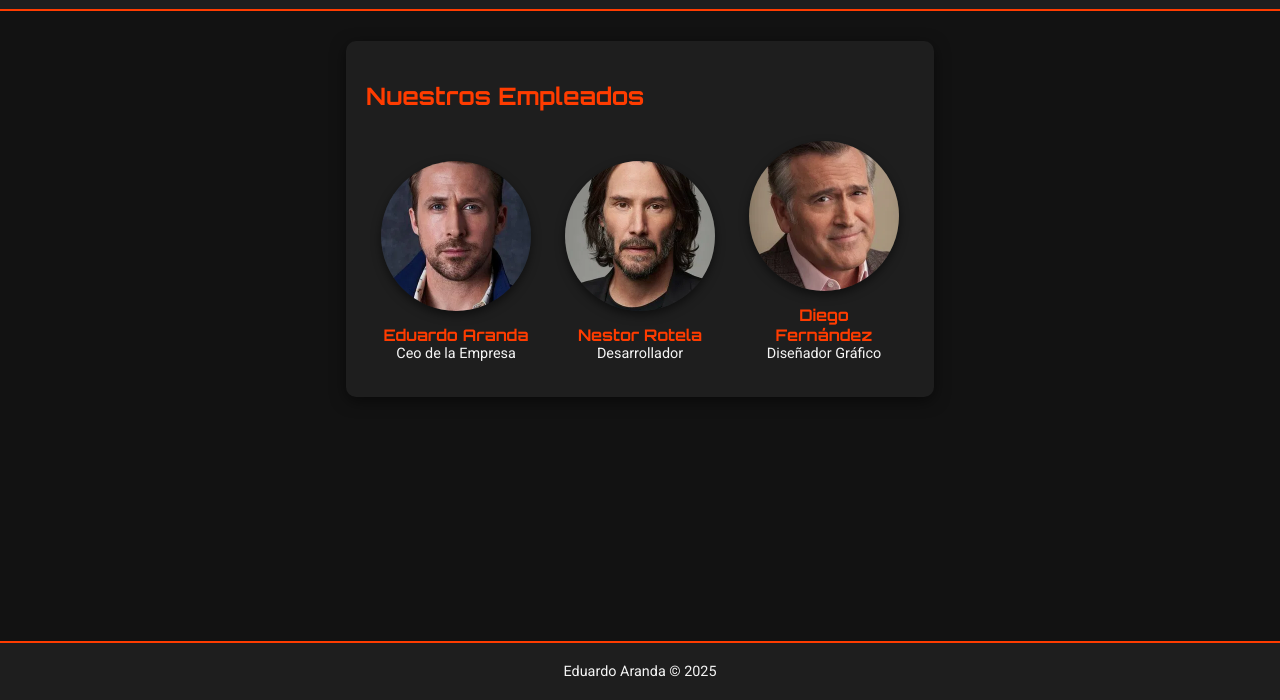
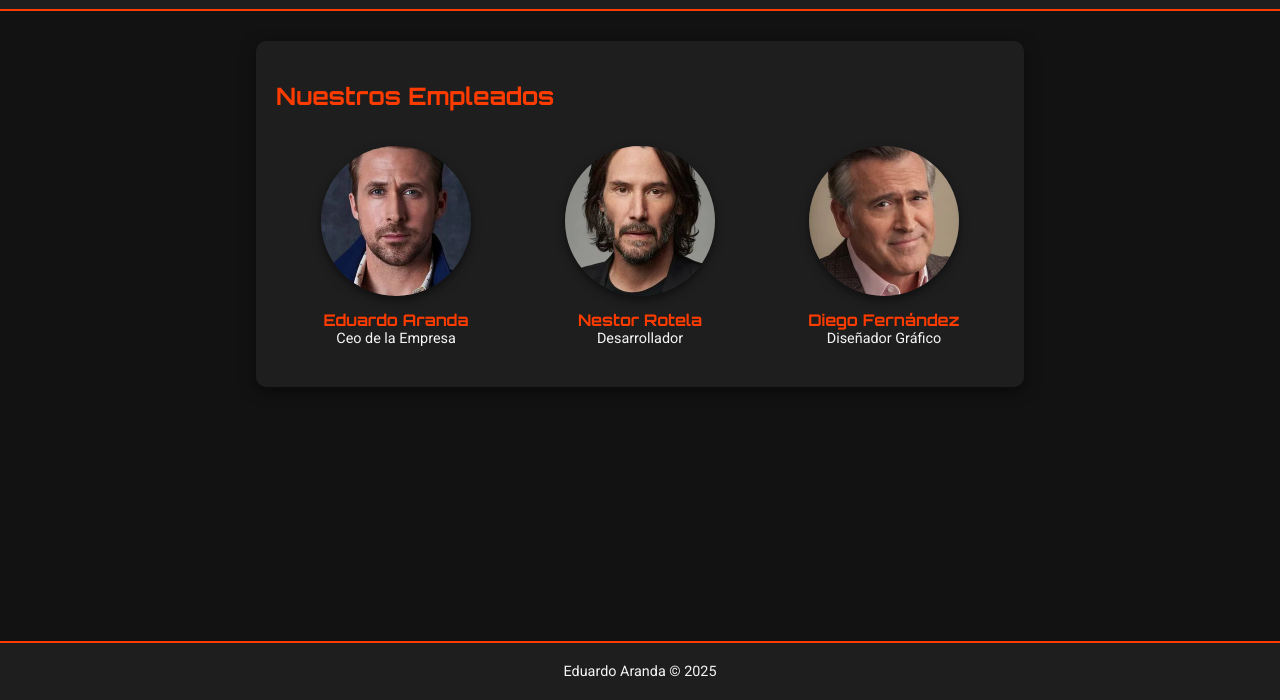
Before and after one commit to ArdoSnake/Tarea1_5-11-2025, a plain HTML site: page pagina 2.html in a window 1280 px wide. Shown: the part 100-800 px from the top of the page. Drawn offline with Linux system fonts and the light colour scheme.

Commit message:
Update estilos.css

```diff
--- a/static/estilos.css
+++ b/static/estilos.css
@@ -128,8 +128,8 @@ h2, h3 {
 .empleado {
     text-align: center;
     display: inline-block;
-    margin: 15px;
-    width: 150px;
+    margin: 20px;
+    width: 200px;
 }
 
 .imagen-empleado {
```
